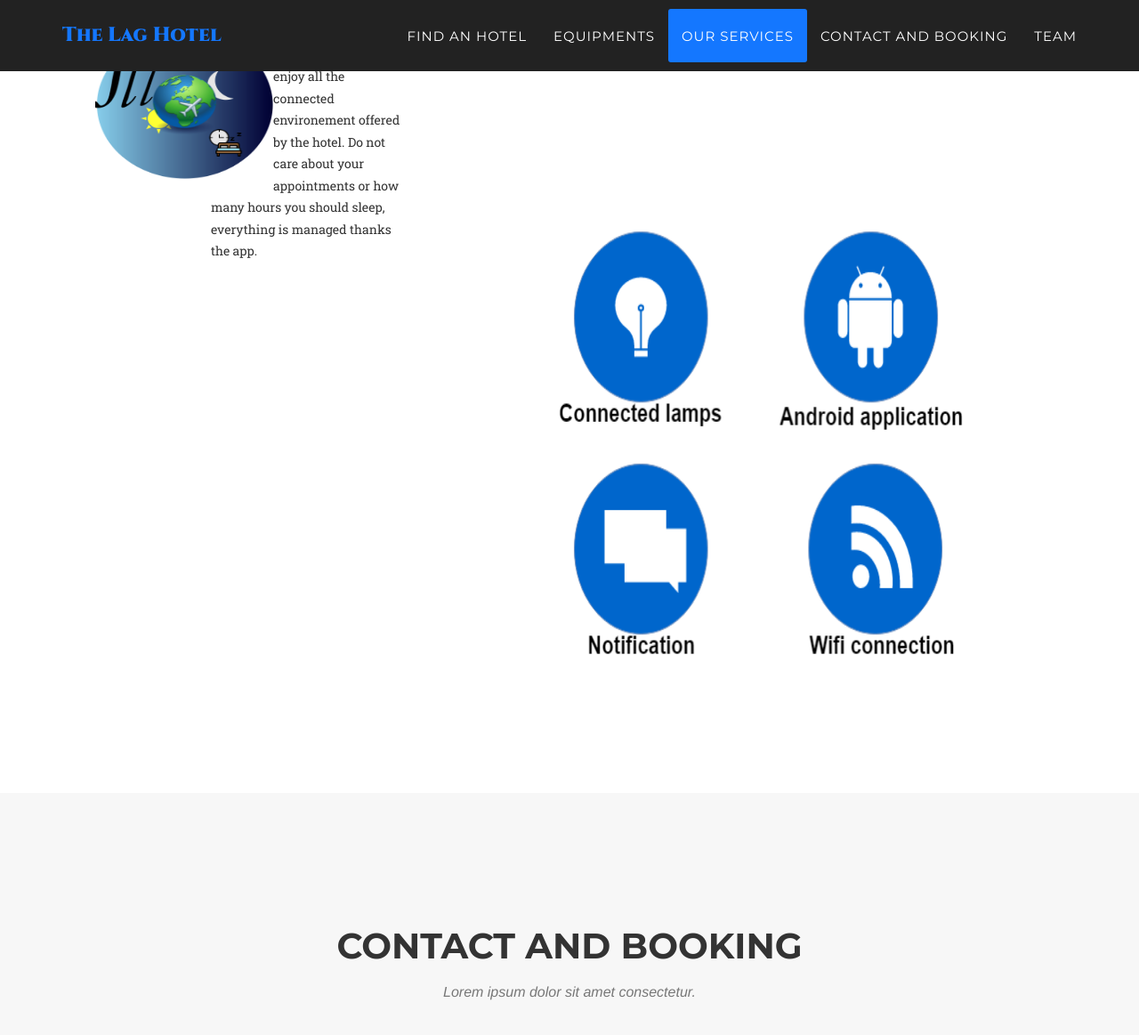
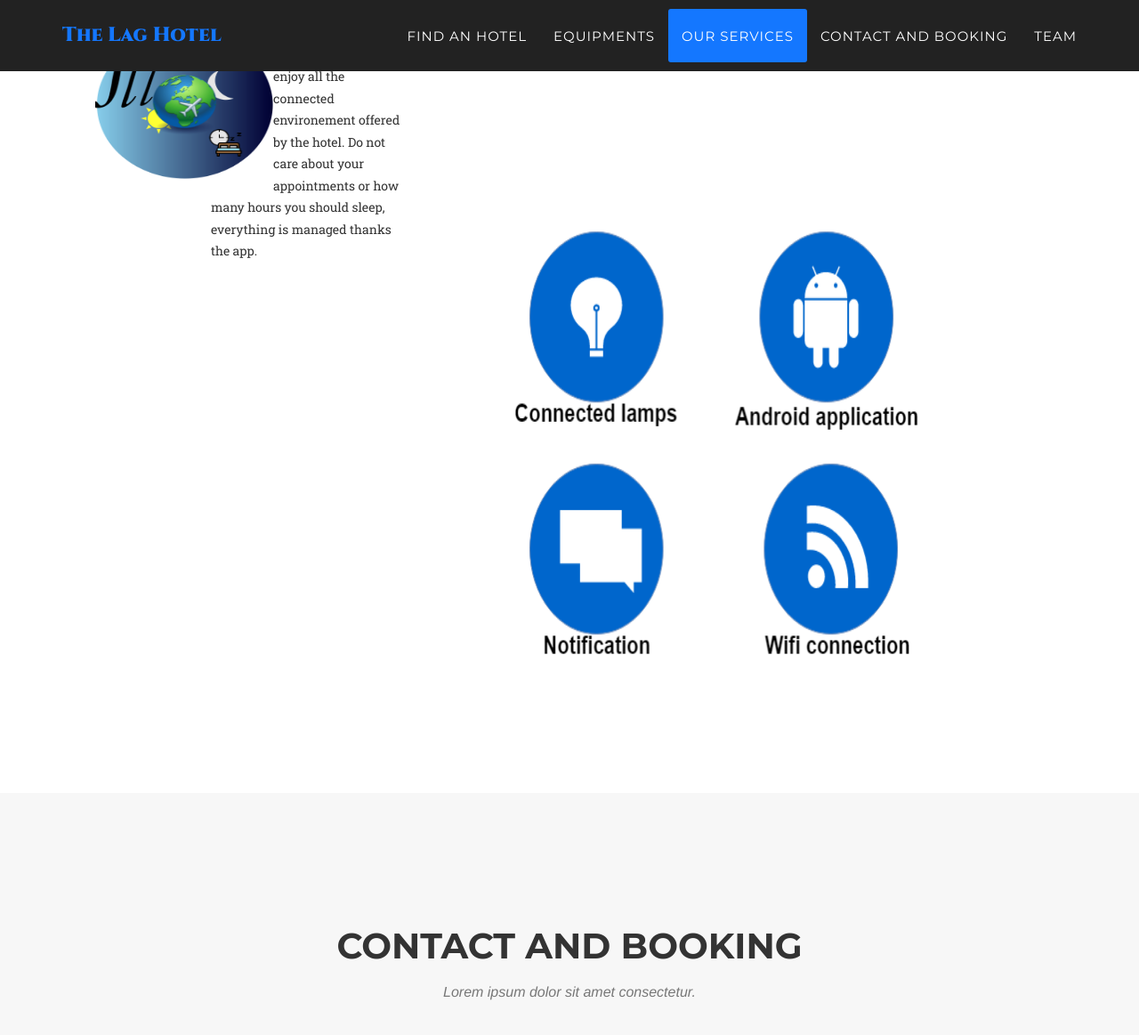
Before and after one commit to VincentGautier/Hotel-web-site, a Jekyll site: the page built from index.html, in a window 1280 px wide and 1400 px high, scrolled down 2688 px. Shown: the top 1163 px of the window at 89% size. Built offline with Jekyll 4.4.1, drawn with Linux system fonts in a browser that asks for light colours; some web fonts are replaced.

Commit message:
Update agency.css

```diff
--- a/_includes/css/agency.css
+++ b/_includes/css/agency.css
@@ -903,6 +903,6 @@ div#col_1 {
 
 div#centre {
 
-	margin-left:400px;
+	margin-left:300px;
 
 }
```
